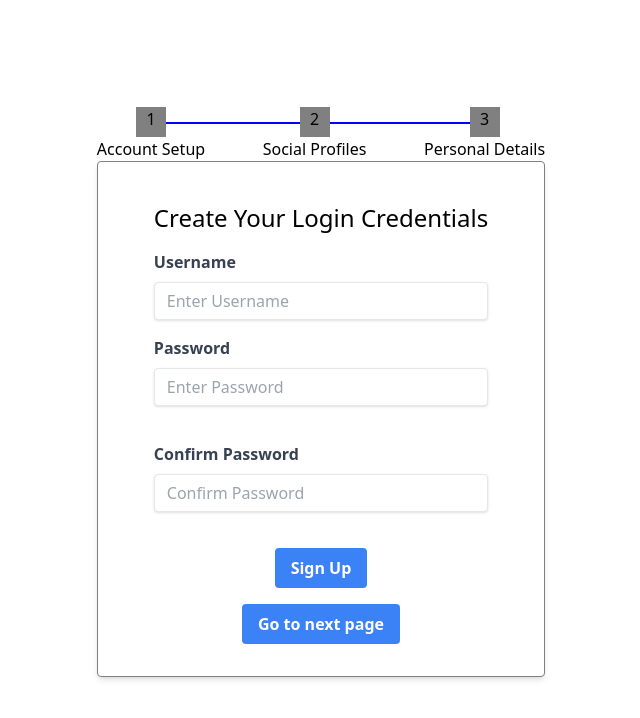
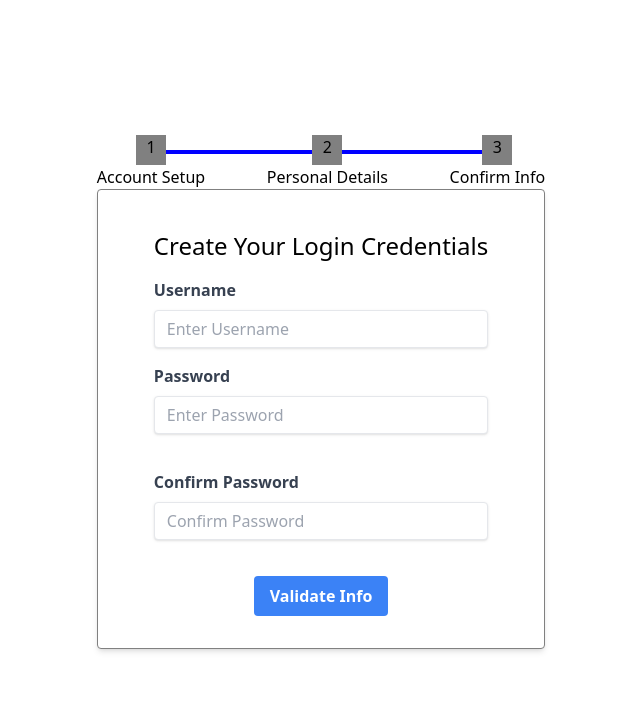
Before and after one commit to ssama8/EventstaGram, a React (Create React App) app in the folder client/: page /signup in a window 1280 px wide. Shown: the top 718 px of the page, without its empty margins (319-959 px from the left). Built offline with nearby package versions, Linux system fonts and the light colour scheme.

Commit message:
Added functionality on first form tab to validate the info, edit the info, or go to the next page

```diff
--- a/client/src/components/authcomponents/FormRibbon.js
+++ b/client/src/components/authcomponents/FormRibbon.js
@@ -1,28 +1,35 @@
 import React from "react";
 import styled from "styled-components";
+import { useSelector } from "react-redux";
 const FormRibbon = () => {
+	const { activeTab, formTabs } = useSelector(
+		(state) => state.createSignupForm
+	);
+	const setProgressBar = () => {
+		if (activeTab === 0) {
+			return "empty";
+		}
+		if (activeTab === 1) {
+			return "half";
+		}
+		return "full";
+	};
+
 	return (
 		<Wrapper className='relative flex justify-between text-center'>
-			<div className='flex flex-col items-center'>
-				<div className='box'>
-					<span> 1</span>
-				</div>
-				<p>Account Setup</p>
-			</div>
-			<div className='flex flex-col items-center'>
-				<div className='box'>
-					<span> 2</span>
-				</div>
-				<p>Social Profiles</p>
-			</div>
-			<div className='flex flex-col items-center'>
-				<div className='box'>
-					<span>3</span>
-				</div>
-				<p>Personal Details</p>
-			</div>
+			{formTabs.map((tab, index) => {
+				return (
+					<div key={index} className='flex flex-col items-center'>
+						<div className='box'>
+							<span>{index + 1}</span>
+						</div>
+						<p>{tab}</p>
+					</div>
+				);
+			})}
 
 			<div className='line absolute'></div>
+			<div className={`progress-line absolute ${setProgressBar()}`}></div>
 		</Wrapper>
 	);
 };
@@ -38,12 +45,25 @@ const Wrapper = styled.section`
 		height: 30px;
 		// background: blue;
 	}
-	.line {
+	.line,
+	.progress-line {
 		background: blue;
-		height: 2px;
+		height: 4px;
 		left: 10%;
 		width: 80%;
 		top: 15px;
 		z-index: -1;
 	}
+	.progress-line {
+		background: green;
+	}
+	.empty {
+		width: 0%;
+	}
+	.half {
+		width: 40%;
+	}
+	.full {
+		width: 80%;
+	}
 `;
--- a/client/src/components/authcomponents/InitalSignUp.js
+++ b/client/src/components/authcomponents/InitalSignUp.js
@@ -1,10 +1,14 @@
 import React, { useState } from "react";
 import { useDispatch, useSelector } from "react-redux";
-import { checkInformationValid } from "../../features/createUser/createUserSlice";
+import {
+	checkInformationValid,
+	resetInformation,
+} from "../../features/createUser/createUserSlice";
 import { goToNextTab } from "../../features/createUser/signupForm";
 const InitalSignUp = () => {
 	const { message } = useSelector((state) => state.createUser);
 	const [username, setUsername] = useState("");
+	const user = useSelector((state) => state.createUser);
 
 	const [password, setPassword] = useState("");
 	const [confirmPassword, setConfirmPassword] = useState("");
@@ -21,6 +25,12 @@ const InitalSignUp = () => {
 
 	const nextTab = () => {
 		dispatch(goToNextTab());
+	};
+	const resetInfo = () => {
+		dispatch(resetInformation());
+		setUsername("");
+		setPassword("");
+		setConfirmPassword("");
 	};
 	return (
 		<div className='px-6'>
@@ -72,21 +82,31 @@ const InitalSignUp = () => {
 					placeholder='Confirm Password'
 				/>
 			</div>
-			<div className='flex items-center justify-center'>
+			<div className='flex items-center justify-around'>
+				{!user.username && !user.password && (
 					<button
 						className='bg-blue-500 hover:bg-blue-700 text-white font-bold py-2 px-4 rounded focus:outline-none focus:shadow-outline'
 						type='button'
 						onClick={handleClick}>
-					Sign Up
+						Validate Info
 					</button>
-			</div>
-			<div className='text-center mt-4'>
+				)}
+				{user.username && user.password && (
+					<button
+						className='bg-blue-500 hover:bg-blue-700 text-white font-bold py-2 px-4 rounded focus:outline-none focus:shadow-outline'
+						onClick={resetInfo}>
+						{" "}
+						Change Info
+					</button>
+				)}
+				{user.username && user.password && (
 					<button
 						className='bg-blue-500 hover:bg-blue-700 text-white font-bold py-2 px-4 rounded focus:outline-none focus:shadow-outline'
 						onClick={nextTab}>
 						{" "}
 						Go to next page
 					</button>
+				)}
 			</div>
 		</div>
 	);
--- a/client/src/components/authcomponents/SecQuestionsContainer.js
+++ b/client/src/components/authcomponents/SecQuestionsContainer.js
@@ -3,16 +3,13 @@ import { useSelector } from "react-redux";
 import styled from "styled-components";
 import { updateDropdown } from "../../features/createUser/createUserSlice";
 import { useDispatch } from "react-redux";
+import { securityQuestions } from "../../utils/securityQuestions";
 const SecQuestionsContainer = () => {
 	const dispatch = useDispatch();
 	const firstDropdowm = useRef(null);
-	const [firstAnswer, setFirstAnswer] = useState("");
 	const {
 		securityQuestions: { question1, question2, question3 },
-		username,
-		password,
 	} = useSelector((state) => state.createUser);
-	console.log(question1.choices);
 	const handleFirstDropdown = (e) => {
 		dispatch(updateDropdown({ question: e.target.value, number: 1 }));
 	};
@@ -35,9 +32,8 @@ const SecQuestionsContainer = () => {
 				name=''
 				id=''
 				onChange={handleFirstDropdown}
-				// className='border-black border-2'
 				value={question1.value}>
-				{question1.choices.map((question, idx) => {
+				{securityQuestions.map((question, idx) => {
 					return (
 						<option value={question} key={idx}>
 							{question}
@@ -50,7 +46,6 @@ const SecQuestionsContainer = () => {
 				name='first-sec-question'
 				id='first-sec-question'
 				className='border-2 '
-				// value={firstAnswer}
 				onBlur={handleFirstBlur}
 			/>
 
@@ -58,11 +53,8 @@ const SecQuestionsContainer = () => {
 				name=''
 				id=''
 				value={question2.value}
-				onChange={handleSecondDropdown}
-
-				// className='border-black border-2'
-			>
-				{question2.choices.map((question, idx) => {
+				onChange={handleSecondDropdown}>
+				{securityQuestions.map((question, idx) => {
 					return (
 						<option value={question} key={idx}>
 							{question}
@@ -82,7 +74,7 @@ const SecQuestionsContainer = () => {
 				id=''
 				value={question3.value}
 				onChange={handleThirdDropdown}>
-				{question3.choices.map((question, idx) => {
+				{securityQuestions.map((question, idx) => {
 					return (
 						<option value={question} key={idx}>
 							{question}
--- a/client/src/features/createUser/createUserSlice.js
+++ b/client/src/features/createUser/createUserSlice.js
@@ -1,28 +1,17 @@
 import { createSlice } from "@reduxjs/toolkit";
 import { securityQuestions } from "../../utils/securityQuestions";
 
-let secondQuestionChoices = [...securityQuestions].slice(
-	1,
-	securityQuestions.length
-);
-let thirdQuestionChoices = [...secondQuestionChoices].slice(
-	1,
-	secondQuestionChoices.length
-);
 const initialState = {
 	securityQuestions: {
 		question1: {
-			choices: securityQuestions,
 			answer: "",
 			value: securityQuestions[0],
 		},
 		question2: {
-			choices: secondQuestionChoices,
 			answer: "",
 			value: securityQuestions[1],
 		},
 		question3: {
-			choices: thirdQuestionChoices,
 			answer: "",
 			value: securityQuestions[2],
 		},
@@ -52,6 +41,11 @@ const createUserSlice = createSlice({
 			} else {
 				questionObj.question3.value = question;
 			}
+		},
+		resetInformation: (state, action) => {
+			state.username = "";
+			state.password = "";
+			state.message = "";
 		},
 		checkInformationValid: (state, action) => {
 			const { username, password, confirmPassword } = action.payload;
@@ -101,5 +95,9 @@ const createUserSlice = createSlice({
 
 export default createUserSlice.reducer;
 
-export const { updateChoices, checkInformationValid, updateDropdown } =
-	createUserSlice.actions;
+export const {
+	updateChoices,
+	checkInformationValid,
+	updateDropdown,
+	resetInformation,
+} = createUserSlice.actions;
--- a/client/src/features/createUser/signupForm.js
+++ b/client/src/features/createUser/signupForm.js
@@ -1,7 +1,7 @@
 import { createSlice } from "@reduxjs/toolkit";
 
 const initialState = {
-	formTabs: ["Account Setup", "Personal Details", "Confirm Information"],
+	formTabs: ["Account Setup", "Personal Details", "Confirm Info"],
 	activeTab: 0,
 };
 
```
Lines whose indentation alone changed are shown as unchanged.
